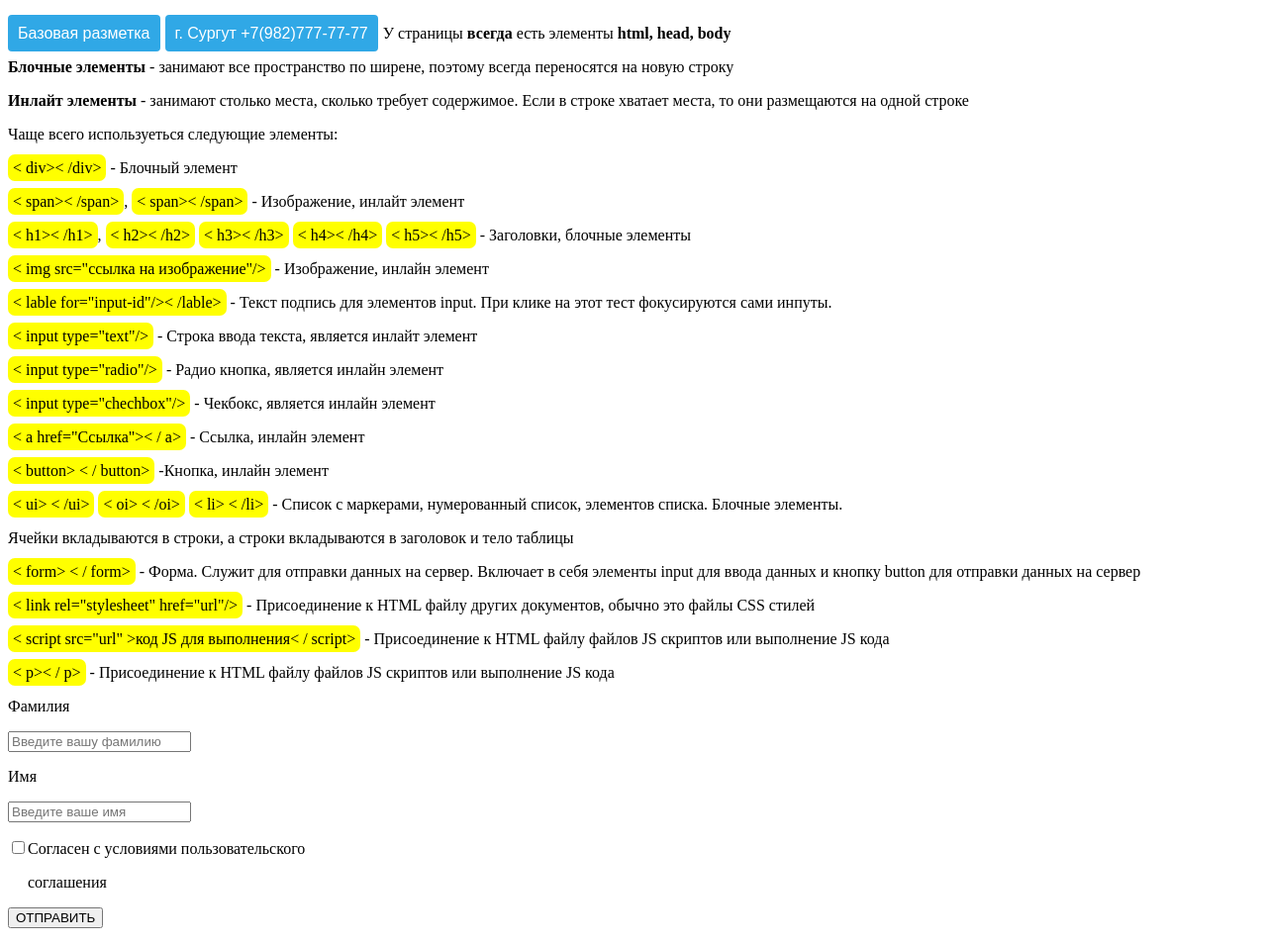
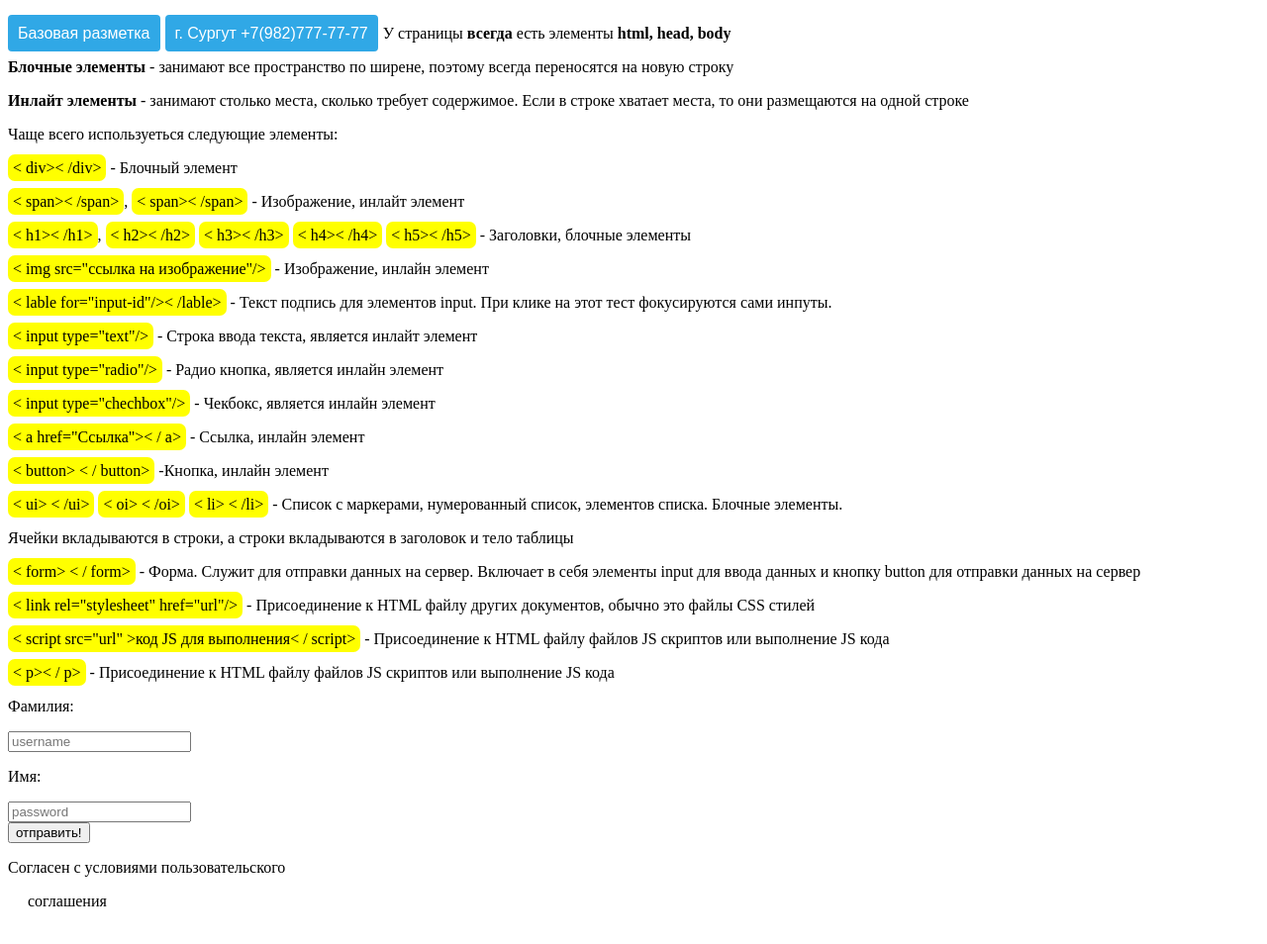
Before and after one commit to NegativeRU/-, a plain HTML site: page web/html.html in a window 1280 px wide. Shown: the whole page at 99% size. Drawn offline with Linux system fonts and the light colour scheme.

Commit message:
Update html.html

```diff
--- a/web/html.html
+++ b/web/html.html
@@ -76,25 +76,17 @@
 	<p>
 		<span class="code">< p>< / p></span> - Присоединение к HTML файлу файлов JS скриптов или выполнение JS кода
 	</p>
-    <div>Фамилия</div>
-	<p>
-	</p>
-		<input class="pole" type="text" placeholder="Введите вашу фамилию">
-
-	<p>
-	</p>
-		<div>Имя</div>
-	<p>
-	</p>
-		<input class="pole" type="text" placeholder="Введите ваше имя">
 
 
-	<p><input type="checkbox">Согласен с условиями пользовательского</p><p>&emsp; соглашения<p>
-	</p>
+	<form id="loginForm">
+    <p id="usernameLabel">Фамилия:</p>
+    <input type="text" name="username" id="username" placeholder="username"/><br>
+    <p id="passwordLabel">Имя: </p>
+    <input type="password" name="password" id="password" placeholder="password"/><br>
+    <input id="loginButton" type="submit" value="отправить!" onsubmit="validateForm()">
+</form>
+<p id="loginMessage">Согласен с условиями пользовательского</p><p>&emsp; соглашения<p>
 
-	<div class="left">
-		<button class="button">ОТПРАВИТЬ</button>
-		<p id="index"></p>
-	</div>
+
    </body>
 </html>
```
